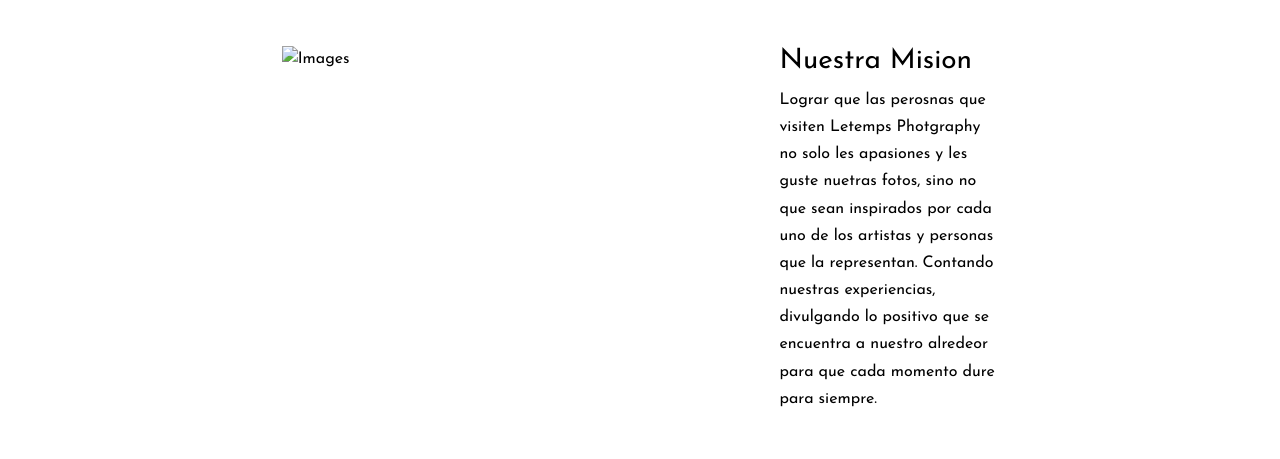
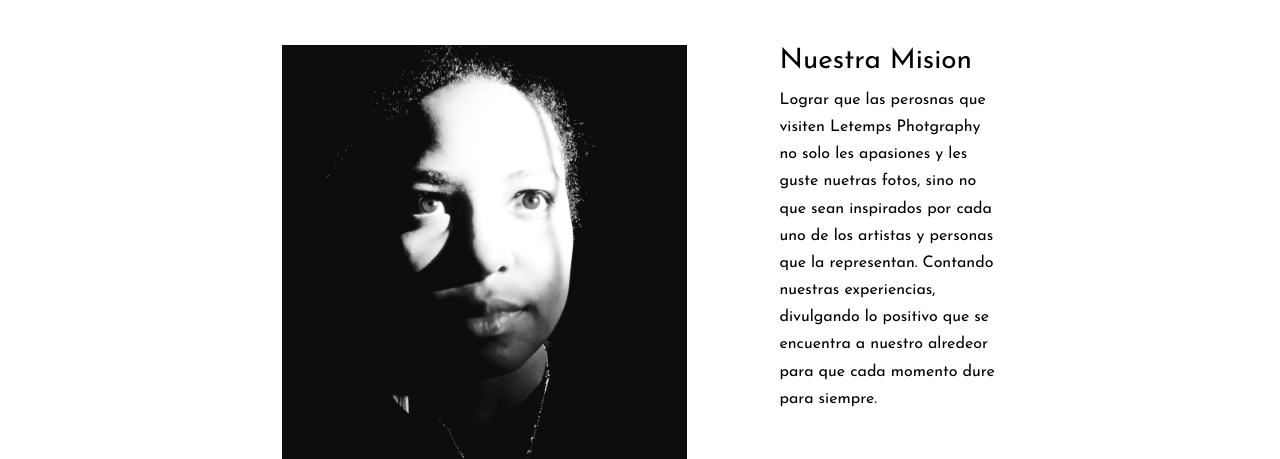
Before and after one commit to jpg-pty/JenellaPerea, a plain HTML site: page about.html in a window 1280 px wide. Shown: the part 341-800 px from the top of the page. Drawn offline with Linux system fonts and the light colour scheme; files whose address does not match are found by name.

Commit message:
Update about.html

```diff
--- a/about.html
+++ b/about.html
@@ -112,7 +112,7 @@
 
           <div class="row mb-5">
             <div class="col-md-7">
-              <img src="" alt="Images" class="img-fluid">
+              <img src="experiencias/IMG_20191212_224016.jpg" alt="Images" class="img-fluid">
             </div>
             <div class="col-md-4 ml-auto">
               <h3>Nuestra Mision</h3>
```
